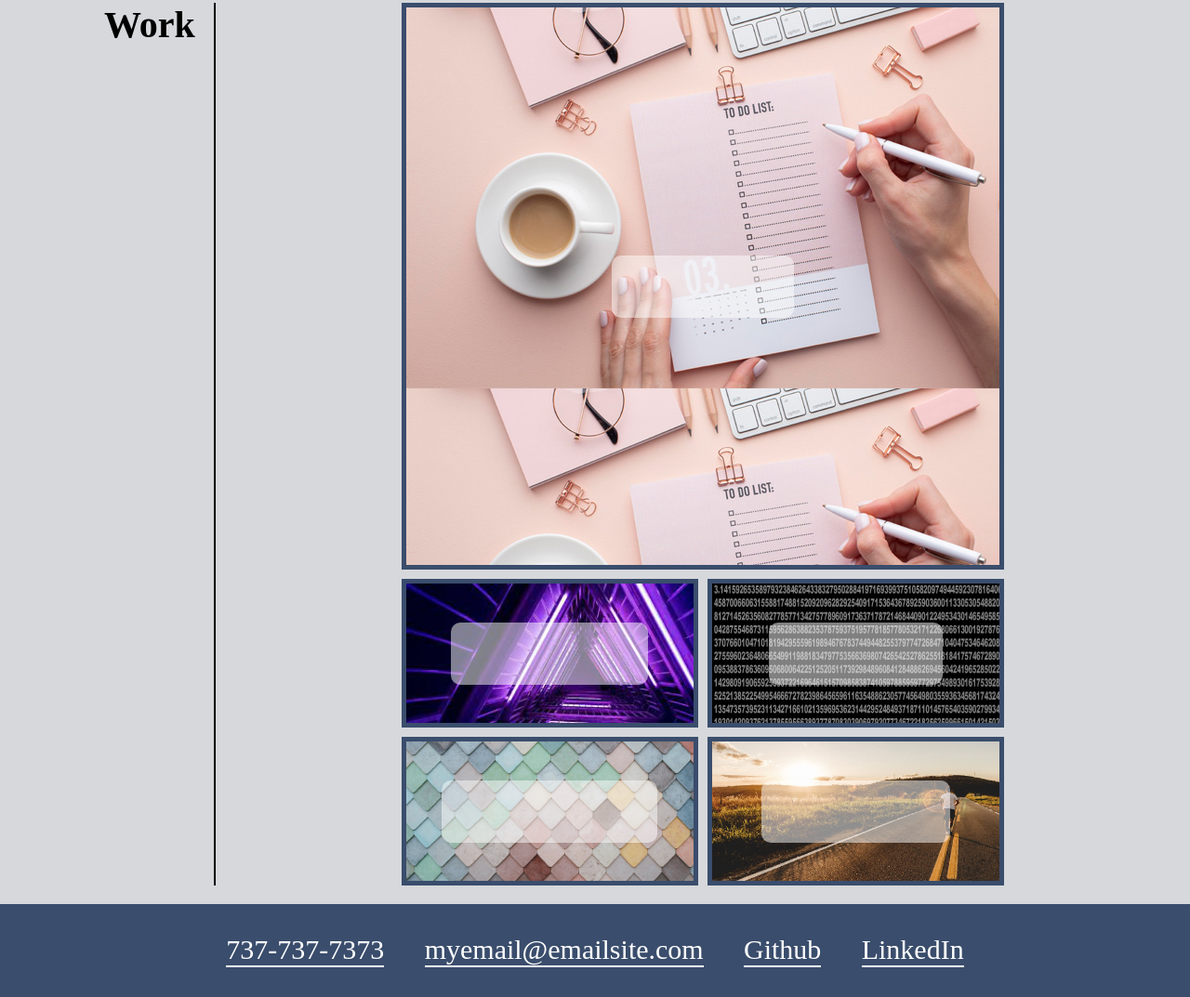
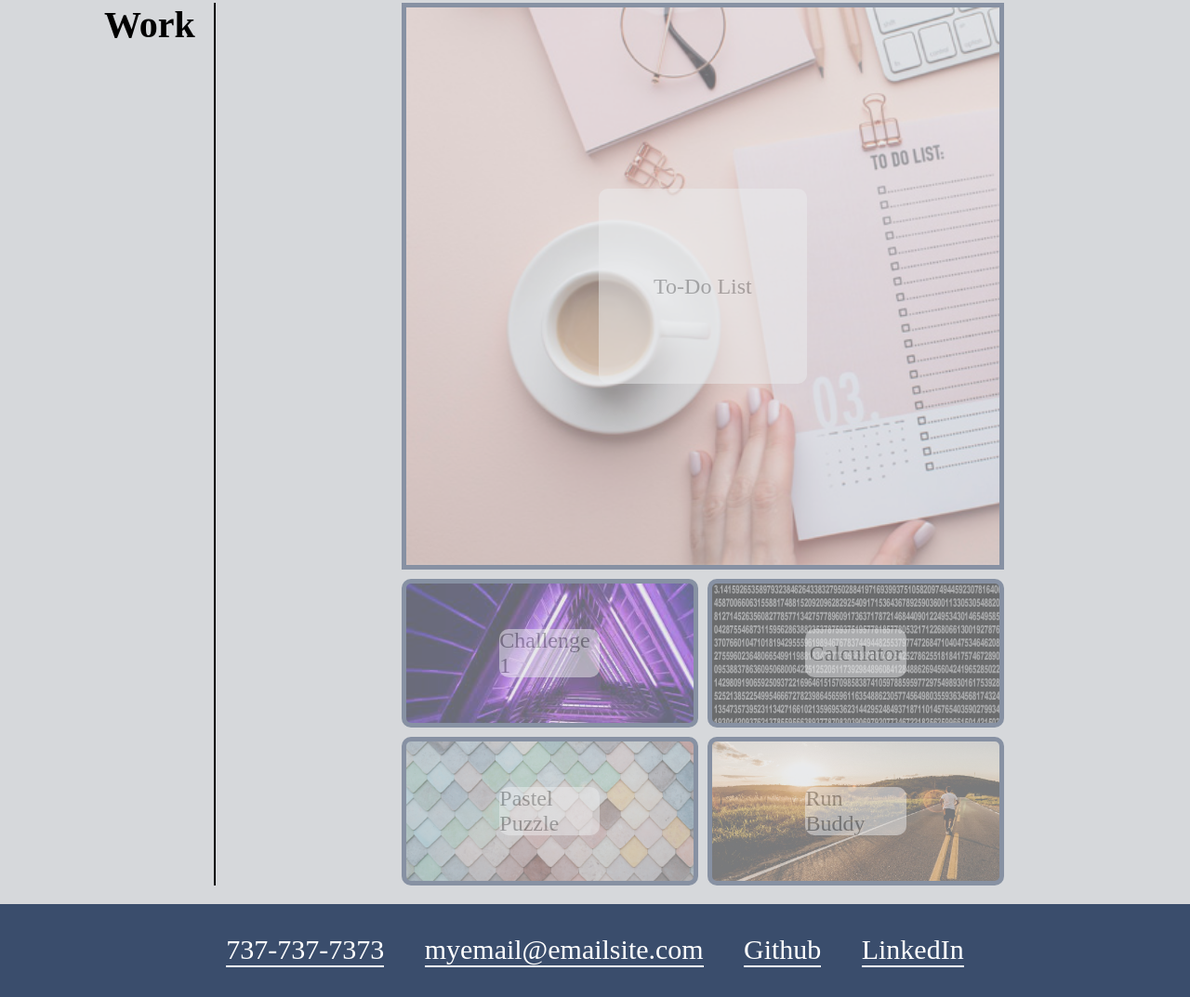
Before and after one commit to dachyon1123/Dylan-Polito-Portfolio, a plain HTML site: page index.html in a window 1280 px wide. Shown: the part 661-1734 px from the top of the page at 93% size. Drawn offline with Linux system fonts and the light colour scheme.

Commit message:
I organized the code within the "work" container. This makes it much easier to read, but also allowed me to add functionality to the site. With these changes, you can now click anywhere inside the divs, and not just on the text itself, and it will bring you to the project.

```diff
--- a/index.html
+++ b/index.html
@@ -35,17 +35,52 @@
       <h2 id="work">Work</h2>
 
       <div class="content">
-        <div class="large toDoList"><div class="title"><a href="https://dachyon1123.github.io/toDoList/" target="_blank">To-Do List</a></div></div>
+
+        <div class="large mainBlock">
+          <a href="https://dachyon1123.github.io/toDoList/" target="_blank">
+            <div class="project mainChallenge">
+              <span>To-Do List</span>
+            </div>
+          </a>
+        </div>
 
         <div class="workGrid">
 
-          <div class="small ledWall"><div class="title"><a href="https://dachyon1123.github.io/DylanPolito-Challenge01/" target="_blank">Challenge 1</a></div></div>
+          <div class="small block1">
+            <a href="https://dachyon1123.github.io/DylanPolito-Challenge01/" target="_blank">
 
-          <div class="small calculator"><div class="title"><a href="https://github.com/dachyon1123" target="_blank">Calculator</a></div></div>
+              <div class="project challenge1">
+                <span>Challenge 1</span>
+              </div>
+            </a>
+          </div>
 
-          <div class="small pastelPuzzle"><div class="title"><a href="https://github.com/dachyon1123" target="_blank">Pastel Puzzle</a></div></div>
+          <div class="small block2">
+            <a href="https://github.com/dachyon1123" target="_blank">
+              <div class="project challenge2">
+                <span>Calculator</span>
+              </div>
+            </a>
+          </div>
 
-          <div class="small runBuddy"><div class="title"><a href="https://github.com/dachyon1123" target="_blank">Run Buddy</a></div></div>
+          <div class="small block3">
+            <a href="https://github.com/dachyon1123" target="_blank">
+              <div class="project challenge3">
+                <span>Pastel Puzzle</span>
+              </div>
+            </a>
+          </div>
+
+          <div class="small block4">
+            <a href="https://github.com/dachyon1123" target="_blank">
+              <div class="project challenge4">
+                <span>Run Buddy</span>
+              </div>
+            </a>
+          </div>
+
+
+
         </div>
       </div>
     </div>
--- a/styles.css
+++ b/styles.css
@@ -115,6 +115,7 @@ body {
 .small {
   border: 5px solid rgb(58, 77, 108);;
   height: 150px;
+  border-radius: 10px;
 }
 
 .contactMe {
@@ -141,40 +142,45 @@ body {
 
 }
 
-.toDoList {
+.mainBlock {
   background-image: url('./images/to-dolist-templates-header.jpg');
+  background-size: cover;
+  opacity: .5;
+  transition: .5s;
 }
 
-.calculator {
-  background-image: url('./images/wallpaper.jpg');
+.block1 {
+  background-image: url('./images/lightupwall.jfif');
+  background-size: cover;
+  opacity: .5;
+  transition: .5s;
 }
 
-.ledWall {
-  background-image: url('./images/lightupwall.jfif');
-  background-size: cover;
+.block2 {
+  background-image: url('./images/wallpaper.jpg');
+  opacity: .5;
+  transition: .5s;
 }
 
-.runBuddy {
+.block3 {
+  background-image: url('./images/pastels.jpg');
+  background-size: cover;
+  opacity: .5;
+  transition: .5s;
+}
+
+.block4 {
   background-image: url('./images/running.jpg');
   background-size: cover;
-}
-
-.pastelPuzzle {
-  background-image: url('./images/pastels.jpg');
-  background-size: cover;
+  opacity: .5;
+  transition: .5s;
 }
 
 
 
-.large,
-.small {
-  display: flex;
-  align-items: center;
-  justify-content: center;
 
-  transition: .5s;
-  cursor: pointer;
-}
+
+
 
 .title {
   padding: 10px;  font-size: 40px;
@@ -187,26 +193,64 @@ body {
   border-radius: 10px;
 }
 
-.large:hover > .title,
-.small:hover > .title {
-  letter-spacing: 3px;
-  background-color: rgb(0, 0, 0);
-  opacity: 1;
-
-  box-shadow: 0 0 35px black;
-
-
-}
-
 .title a:visited {
   color: black;
 }
 
-.title:hover a,
-.large:hover a,
-.small:hover a {
-  color: rgb(255, 255, 255);
+
+
+
+
+
+.small a{
+  height: 100%;
+  width: 100%;
 }
+
+.project {
+  display: flex;
+  justify-content: center;
+  align-items: center;
+
+  height: 100%;
+  transition: .5s;
+
+  font-size: 24px;
+}
+
+
+.project span {
+  background-color: rgb(255, 255, 255);
+  color: black;
+  opacity: .5;
+  height: 35%;
+  width: 35%;
+
+
+  display: flex;
+  justify-content: center;
+  align-items: center;
+
+  transition: .5s;
+  border-radius: 10px;
+
+}
+
+.project:hover > span {
+  color: rgb(0, 0, 0);
+  opacity: .8;
+
+  letter-spacing: 3px;
+  height: 45%;
+  width: 45%;
+}
+
+.small:hover,
+.large:hover {
+  opacity: 1;
+}
+
+
 
 
 
@@ -287,4 +331,14 @@ body {
   .profile img {
     margin: 10px 0;
   }
+
+  .project span {
+    font-size: 12px;
+    text-align: center;
+  }
+
+  .small,
+  .large {
+    opacity: 1;
+  }
 }
```
